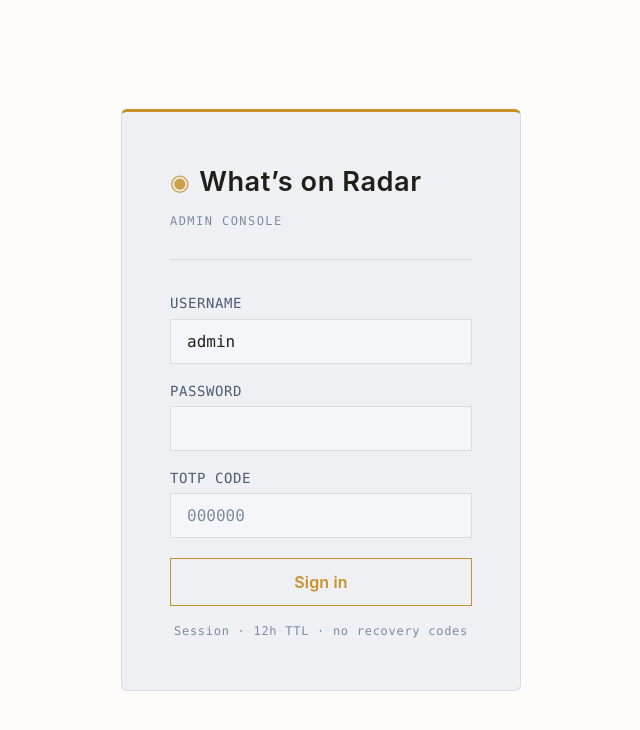
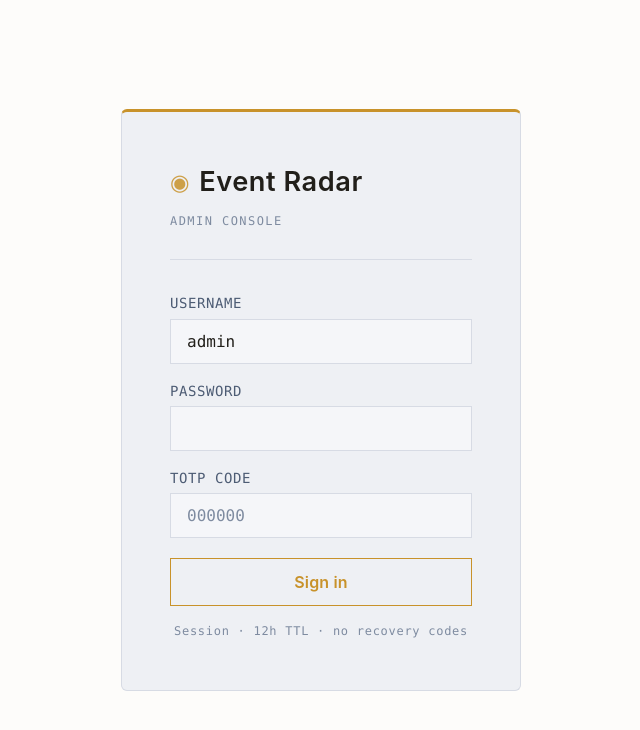
Before and after one commit to allut/event-radar, a React (Vite) app in the folder frontend/: page /admin/login in a window 1280 px wide. Shown: the top 730 px of the page, without its empty margins (319-959 px from the left). Built offline with nearby package versions, Linux system fonts and the light colour scheme; no server answers.

Commit message:
Fix admin login showing old brand name instead of Event Radar

```diff
--- a/frontend/src/routes/AdminLogin/AdminLogin.tsx
+++ b/frontend/src/routes/AdminLogin/AdminLogin.tsx
@@ -15,7 +15,7 @@ export default function AdminLogin() {
       <div className={styles.card}>
         <header className={styles.header}>
           <span className={styles.radar} aria-hidden>{BRAND_GLYPH}</span>
-          <span className={styles.brand}>What&rsquo;s on Radar</span>
+          <span className={styles.brand}>Event Radar</span>
         </header>
         <p className={styles.tag}>Admin Console</p>
 
```
